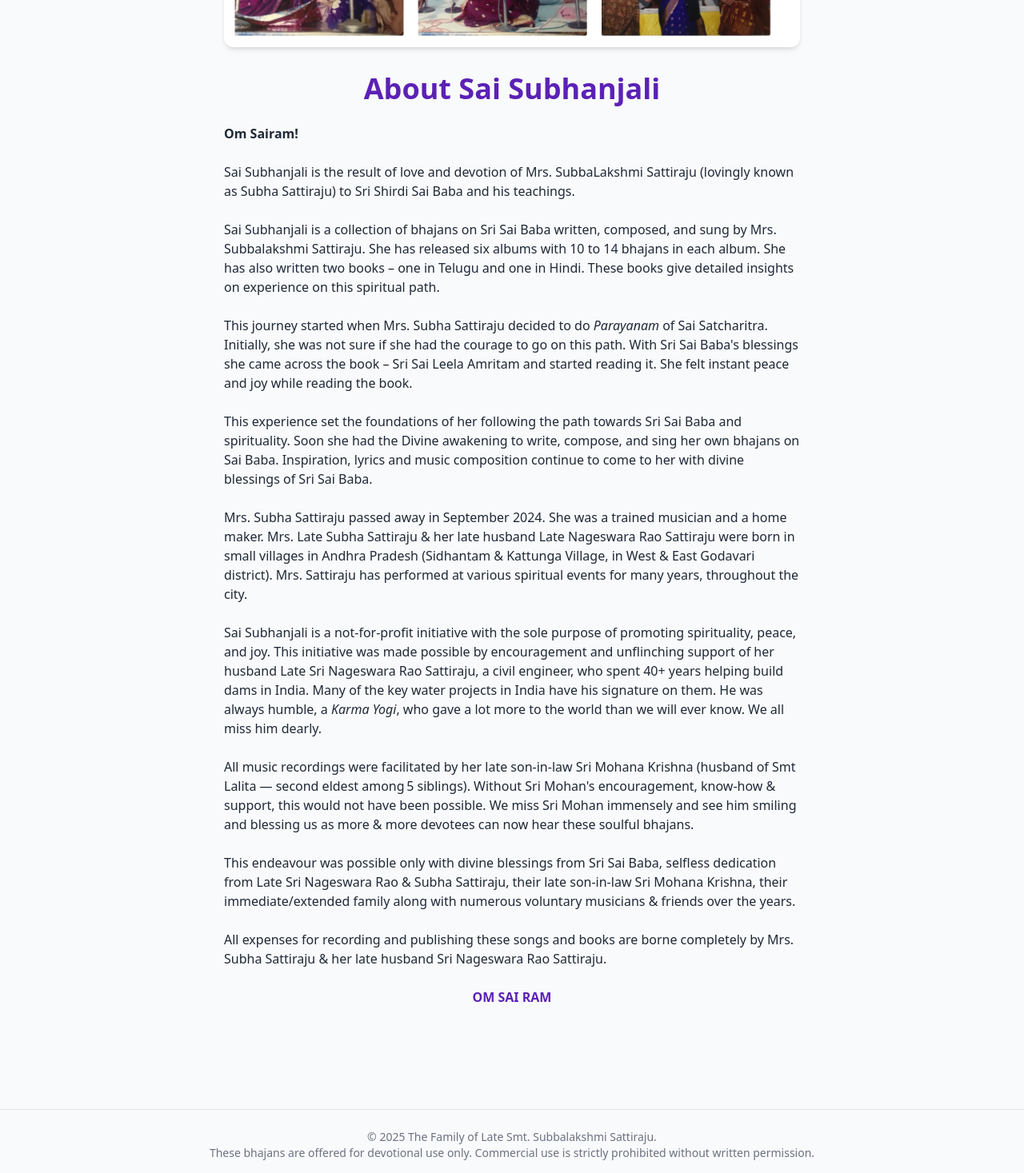
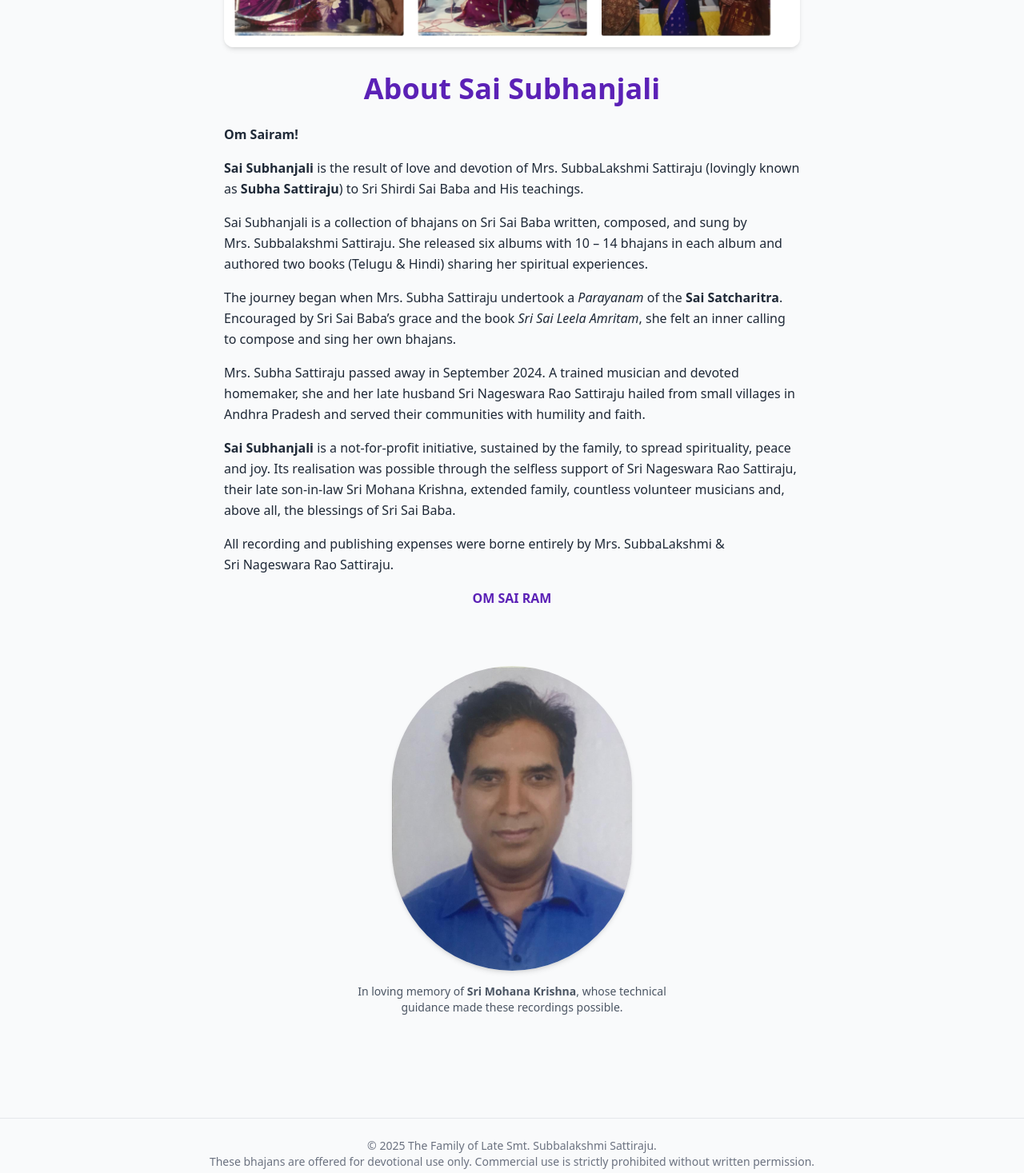
Before and after one commit to shekhar1971/saisubhanjali.com, a Next.js app: page /about in a window 1280 px wide. Shown: the part 303-1770 px from the top of the page at 80% size. Built offline with nearby package versions, Linux system fonts and the light colour scheme.

Commit message:
Update page.tsx

```diff
--- a/app/about/page.tsx
+++ b/app/about/page.tsx
@@ -1,65 +1,78 @@
+// app/about/page.tsx – full page
+'use client';
+
 import Image from 'next/image';
 
 export const metadata = {
-  title: 'About – Sai Subhanjali | Bhajans of Subbalakshmi Sattiraju',
+  title: 'About – Sai Subhanjali | Bhajans of Subbalakshmi Sattiraju',
   description:
-    'Learn about the devotional journey of Subbalakshmi Sattiraju and the creation of Sai Subhanjali – a heartfelt collection of Sai Baba bhajans.',
+    'Learn about the devotional journey of Subbalakshmi Sattiraju and the creation of Sai Subhanjali – a heartfelt collection of Sai Baba bhajans.',
 };
 
 export default function AboutPage() {
   return (
-    <div className="mx-auto max-w-3xl px-6 py-12 lg:py-16 space-y-6 text-gray-800">
+    <div className="mx-auto max-w-3xl space-y-6 px-6 py-12 text-gray-800 lg:py-16">
+      {/* ---------- HERO IMAGE ---------- */}
       <Image
         src="/SubbaLakshmi_Sattiraju.png"
-        alt="Subbalakshmi Sattiraju"
+        alt="Subbalakshmi Sattiraju"
         width={800}
         height={500}
-        className="mx-auto rounded-xl shadow-md mb-8"
+        className="mx-auto mb-8 rounded-xl shadow-md"
+        priority
       />
 
-      <h1 className="text-4xl font-extrabold text-brand-700 mb-4 text-center">
-        About Sai Subhanjali
+      <h1 className="mb-4 text-center text-4xl font-extrabold text-brand-700">
+        About Sai Subhanjali
       </h1>
 
-      <p><strong>Om Sairam!</strong></p>
+      {/* ---------- NARRATIVE ---------- */}
+      <article className="space-y-4 leading-relaxed">
+        <p><strong>Om Sairam!</strong></p>
+        <p>
+          <strong>Sai Subhanjali</strong> is the result of love and devotion of Mrs. SubbaLakshmi Sattiraju
+          (lovingly known as <strong>Subha Sattiraju</strong>) to Sri Shirdi Sai Baba and His teachings.
+        </p>
+        <p>
+          Sai Subhanjali is a collection of bhajans on Sri Sai Baba written, composed, and sung by
+          Mrs. Subbalakshmi Sattiraju. She released six albums with 10 – 14 bhajans in each album and authored two books
+          (Telugu &amp; Hindi) sharing her spiritual experiences.
+        </p>
+        <p>
+          The journey began when Mrs. Subha Sattiraju undertook a <em>Parayanam</em> of the <strong>Sai Satcharitra</strong>.
+          Encouraged by Sri Sai Baba’s grace and the book <em>Sri Sai Leela Amritam</em>, she felt an inner calling to
+          compose and sing her own bhajans.
+        </p>
+        <p>
+          Mrs. Subha Sattiraju passed away in September 2024. A trained musician and devoted homemaker, she and her late
+          husband Sri Nageswara Rao Sattiraju hailed from small villages in Andhra Pradesh and served their communities
+          with humility and faith.
+        </p>
+        <p>
+          <strong>Sai Subhanjali</strong> is a not‑for‑profit initiative, sustained by the family, to spread spirituality,
+          peace and joy. Its realisation was possible through the selfless support of Sri Nageswara Rao Sattiraju, their
+          late son‑in‑law Sri Mohana Krishna, extended family, countless volunteer musicians and, above all, the blessings
+          of Sri Sai Baba.
+        </p>
+        <p>
+          All recording and publishing expenses were borne entirely by Mrs. SubbaLakshmi &amp; Sri Nageswara Rao Sattiraju.
+        </p>
+        <p className="text-center font-semibold text-brand-700">OM SAI RAM</p>
+      </article>
 
-      <p>
-        Sai Subhanjali is the result of love and devotion of Mrs. SubbaLakshmi Sattiraju (lovingly known as Subha Sattiraju) to Sri Shirdi Sai Baba and his teachings.
-      </p>
-
-      <p>
-        Sai Subhanjali is a collection of bhajans on Sri Sai Baba written, composed, and sung by Mrs. Subbalakshmi Sattiraju. She has released six albums with 10 to 14 bhajans in each album. She has also written two books – one in Telugu and one in Hindi. These books give detailed insights on experience on this spiritual path.
-      </p>
-
-      <p>
-        This journey started when Mrs. Subha Sattiraju decided to do <em>Parayanam</em> of Sai Satcharitra. Initially, she was not sure if she had the courage to go on this path. With Sri Sai Baba's blessings she came across the book – Sri Sai Leela Amritam and started reading it. She felt instant peace and joy while reading the book.
-      </p>
-
-      <p>
-        This experience set the foundations of her following the path towards Sri Sai Baba and spirituality. Soon she had the Divine awakening to write, compose, and sing her own bhajans on Sai Baba. Inspiration, lyrics and music composition continue to come to her with divine blessings of Sri Sai Baba.
-      </p>
-
-      <p>
-        Mrs. Subha Sattiraju passed away in September 2024. She was a trained musician and a home maker. Mrs. Late Subha Sattiraju & her late husband Late Nageswara Rao Sattiraju were born in small villages in Andhra Pradesh (Sidhantam & Kattunga Village, in West & East Godavari district). Mrs. Sattiraju has performed at various spiritual events for many years, throughout the city.
-      </p>
-
-      <p>
-        Sai Subhanjali is a not‑for‑profit initiative with the sole purpose of promoting spirituality, peace, and joy. This initiative was made possible by encouragement and unflinching support of her husband Late Sri Nageswara Rao Sattiraju, a civil engineer, who spent 40+ years helping build dams in India. Many of the key water projects in India have his signature on them. He was always humble, a <em>Karma Yogi</em>, who gave a lot more to the world than we will ever know. We all miss him dearly.
-      </p>
-
-      <p>
-        All music recordings were facilitated by her late son‑in‑law Sri Mohana Krishna (husband of Smt Lalita — second eldest among 5 siblings). Without Sri Mohan&apos;s encouragement, know‑how & support, this would not have been possible. We miss Sri Mohan immensely and see him smiling and blessing us as more & more devotees can now hear these soulful bhajans.
-      </p>
-
-      <p>
-        This endeavour was possible only with divine blessings from Sri Sai Baba, selfless dedication from Late Sri Nageswara Rao & Subha Sattiraju, their late son‑in‑law Sri Mohana Krishna, their immediate/extended family along with numerous voluntary musicians & friends over the years.
-      </p>
-
-      <p>
-        All expenses for recording and publishing these songs and books are borne completely by Mrs. Subha Sattiraju & her late husband Sri Nageswara Rao Sattiraju.
-      </p>
-
-      <p className="text-center font-semibold mt-10 text-brand-700">OM SAI RAM</p>
+      {/* ---------- TRIBUTE SECTION ---------- */}
+      <section className="pt-12 text-center">
+        <Image
+          src="/Shri_Mohan_Krishna.jpg"
+          alt="Sri Mohana Krishna – pillar of recording"
+          width={300}
+          height={400}
+          className="mx-auto rounded-full object-cover shadow-md mb-4"
+        />
+        <p className="max-w-md mx-auto text-sm text-gray-600">
+          In loving memory of <strong>Sri Mohana Krishna</strong>, whose technical guidance made these recordings possible.
+        </p>
+      </section>
     </div>
   );
 }
```
